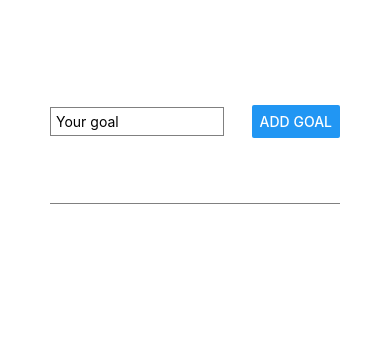
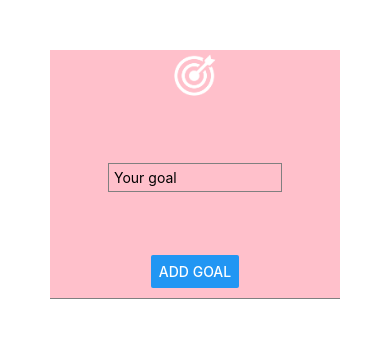
Before and after one commit to rajmvjn/RNCourse, a React Native app: screen / in a window 390 px wide. Shown: the top 338 px of the page. Built offline with nearby package versions, Linux system fonts and the light colour scheme.

Commit message:
wrapping this app

```diff
--- a/App.js
+++ b/App.js
@@ -22,6 +22,8 @@ export default function App() {
   }
 
   return (
+    <>
+      <StatusBar style="light" />
       <View style={styles.appContainer}>
         <GoalInput
           inputHandler={inputHandler}
@@ -43,6 +45,7 @@ export default function App() {
           />
         </View>
       </View>
+    </>
   );
 }
 
--- a/app.json
+++ b/app.json
@@ -6,14 +6,13 @@
     "orientation": "portrait",
     "icon": "./assets/icon.png",
     "userInterfaceStyle": "light",
+    "backgroundColor": "#1e085a",
     "splash": {
       "image": "./assets/splash.png",
       "resizeMode": "contain",
       "backgroundColor": "#ffffff"
     },
-    "assetBundlePatterns": [
-      "**/*"
-    ],
+    "assetBundlePatterns": ["**/*"],
     "ios": {
       "supportsTablet": true
     },
--- a/components/GoalInput.jsx
+++ b/components/GoalInput.jsx
@@ -1,8 +1,9 @@
-import { StyleSheet, View, TextInput, Button } from "react-native";
+import { StyleSheet, View, TextInput, Button, Image } from "react-native";
 
 function GoalInput({ inputHandler, addGoalHandler, val }) {
   return (
     <View style={styles.inputCntr}>
+      <Image style={styles.img} source={require("../assets/images/goal.png")} />
       <TextInput
         placeholder="Your goal"
         style={styles.inputStyle}
@@ -18,14 +19,14 @@ export default GoalInput;
 
 const styles = StyleSheet.create({
   inputCntr: {
-    flexDirection: "row",
     justifyContent: "space-between",
     alignItems: "center",
     marginBottom: 20,
     borderBottomWidth: 1,
     borderBottomColor: "gray",
     paddingBottom: 10,
-    flex: 1,
+    flex: 2,
+    backgroundColor: "pink",
   },
   inputStyle: {
     borderWidth: 1,
@@ -33,4 +34,8 @@ const styles = StyleSheet.create({
     width: "60%",
     padding: 5,
   },
+  img: {
+    width: 50,
+    height: 50,
+  },
 });
```
Also changed, not shown: assets/images/goal.png (added). Lines whose indentation alone changed are shown as unchanged.
